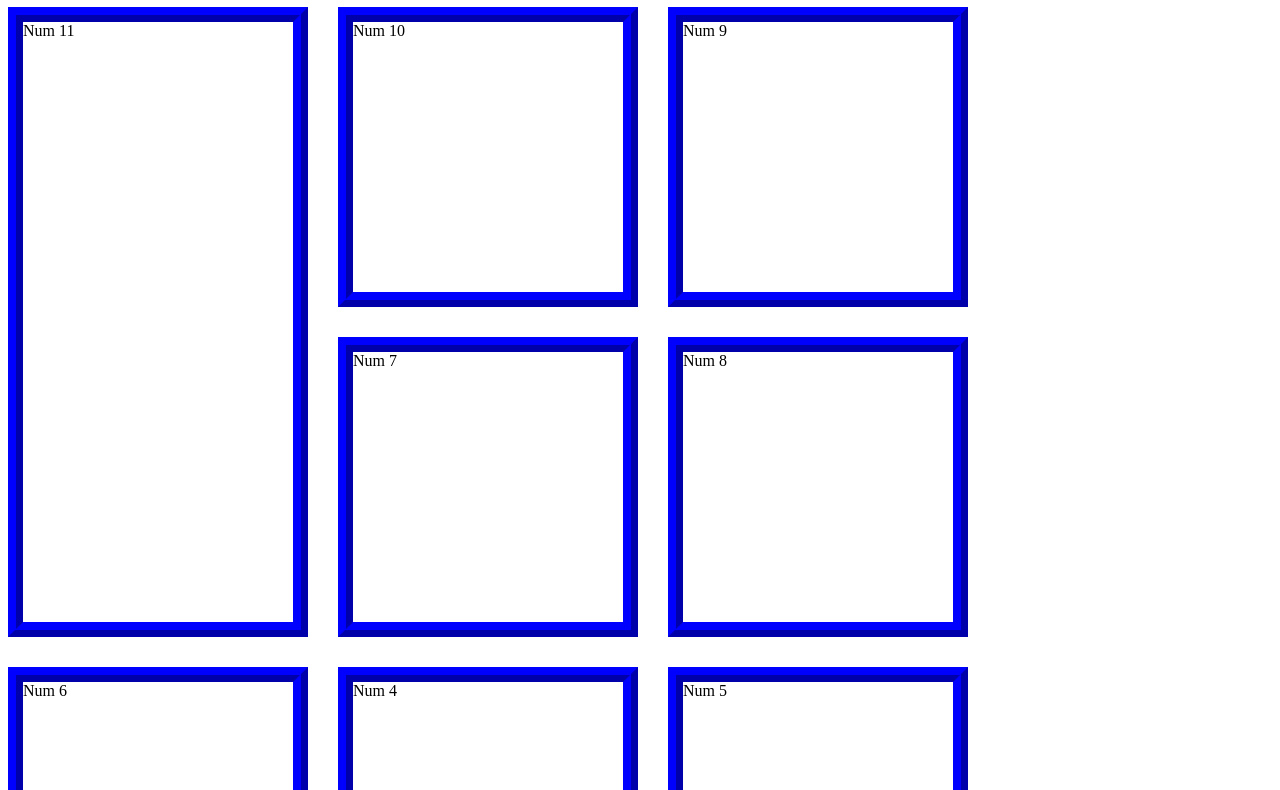
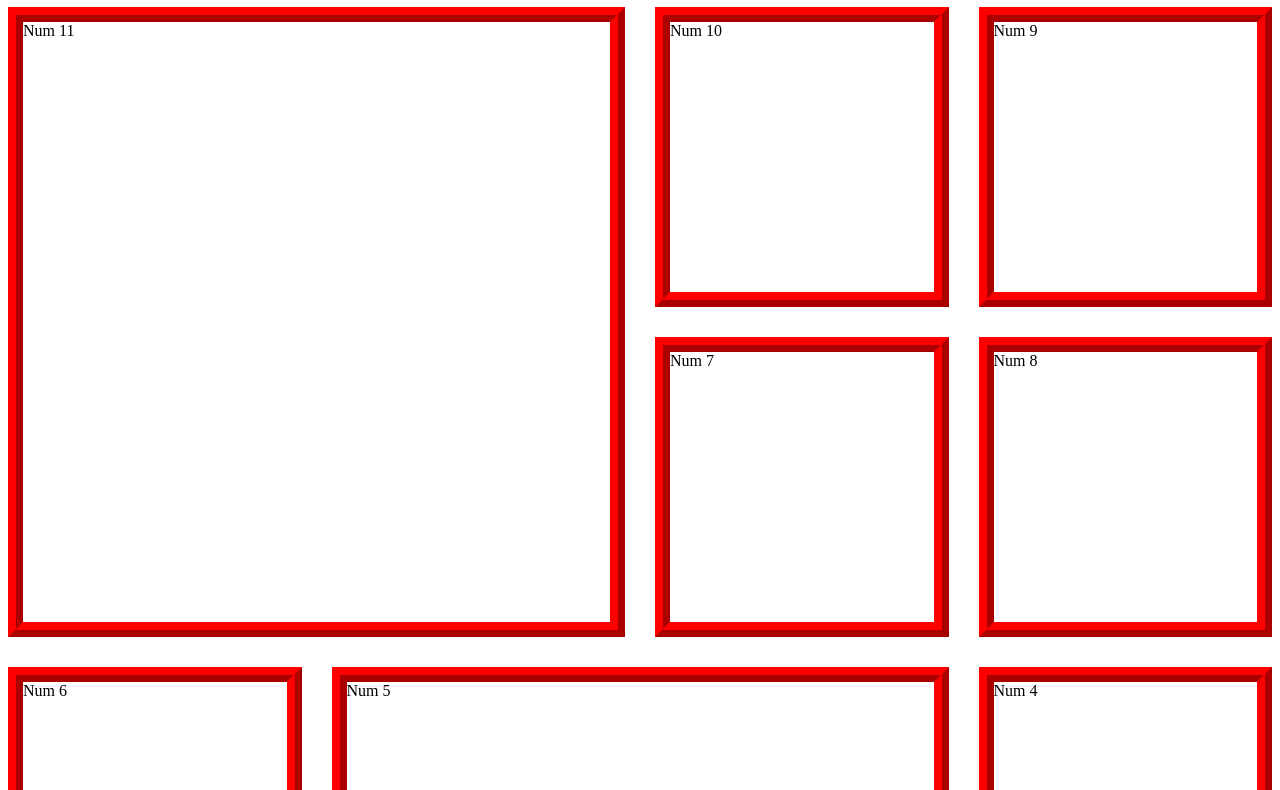
Before and after one commit to AdetutuFatimoh/wk5, a plain HTML site: page class.html in a window 1280 px wide. Shown: the part 73-863 px from the top of the page. Drawn offline with Linux system fonts and the light colour scheme.

Commit message:
feat:"update"

```diff
--- a/class.css
+++ b/class.css
@@ -1,7 +1,7 @@
 @media screen and (max-width:767px){
     main{
         display: grid;
-        grid-template-columns: 300px;
+        grid-template-columns: repeat(1, 1fr);
         grid-template-rows: repeat(11,300px);
         grid-template-areas: "k"
                                 "j"
@@ -58,8 +58,8 @@
 @media screen and (min-width:768px){
     main{
         display: grid;
-        grid-template-columns: 300px 300px 300px;
-        grid-template-rows: 300px 300px 300px 300px 300px 300px 300px;
+        grid-template-columns: repeat(3, 1fr);
+        grid-template-rows: repeat(7,300px);
         grid-template-areas: "k k k"
                                 "k k k"
                                 "j j i"
@@ -111,18 +111,18 @@
 @media screen and (min-width:1080px){
 main{
     display: grid;
-    grid-template-columns: 300px 300px 300px 300px;
-    grid-template-rows: 300px 300px 300px 300px 300px;
-    grid-template-areas: "k j i"
-                            "k g h"
-                            "f d e"
-                            "c c b"
-                            "a a b";
+    grid-template-columns: repeat(4, 1fr);
+    grid-template-rows: repeat(5, 300px);
+    grid-template-areas: "k k j i"
+                            "k k g h"
+                            "f e e d"
+                            "c c c b"
+                            "a a a b";
   gap: 30px;
 }
 
 article{
-    border:15px ridge blue;
+    border:15px ridge red;
 }
 article:nth-of-type(1){
     grid-area: a;
--- a/class.html
+++ b/class.html
@@ -10,7 +10,7 @@
 </head>
 <body>
     <h1>
-        Welcome to BBC
+        Assignment
     </h1>
     <main>
         <article>Num 1</article>
@@ -25,6 +25,5 @@
         <article>Num 10</article>
         <article>Num 11</article>
     </main>
-
 </body>
 </html>
```
